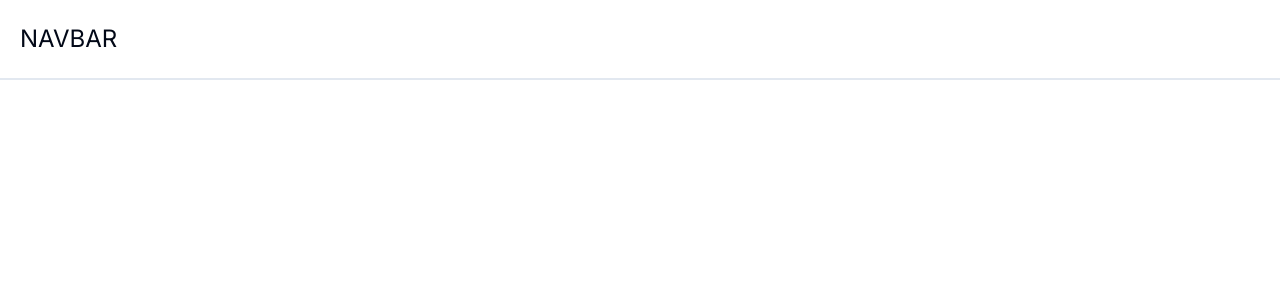
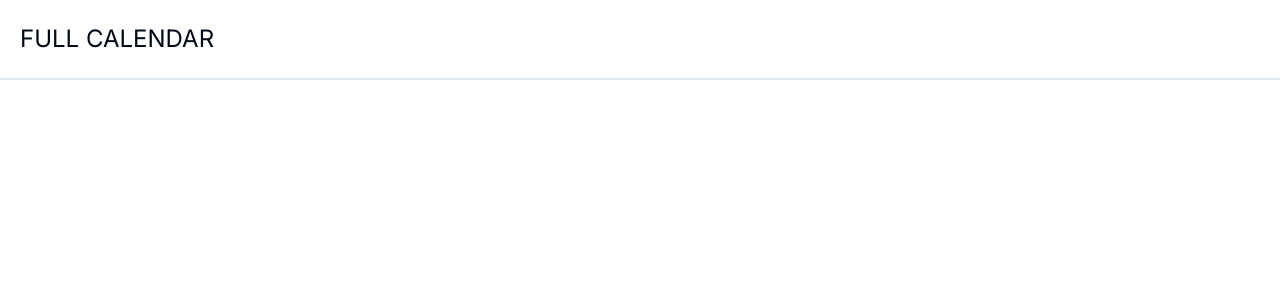
Before and after one commit to KennedyMungai/full_calendar_example, a Next.js app: page / in a window 1280 px wide. Shown: the top 300 px of the page. Built offline with nearby package versions, Linux system fonts and the light colour scheme.

Commit message:
Added some markup to the component

```diff
--- a/components/NavBar/NavBar.tsx
+++ b/components/NavBar/NavBar.tsx
@@ -4,7 +4,12 @@ import React from 'react'
 type Props = {}
 
 const NavBar = (props: Props) => {
-	return <nav className='h-[5rem] w-full border-b-2 flex items-center px-5 uppercase text-2xl justify-between'>NavBar</nav>
+	return (
+		<nav className='h-[5rem] w-full border-b-2 flex items-center px-5 uppercase text-2xl justify-between'>
+			<h1>Full Calendar</h1>
+
+		</nav>
+	)
 }
 
 export default NavBar
```
